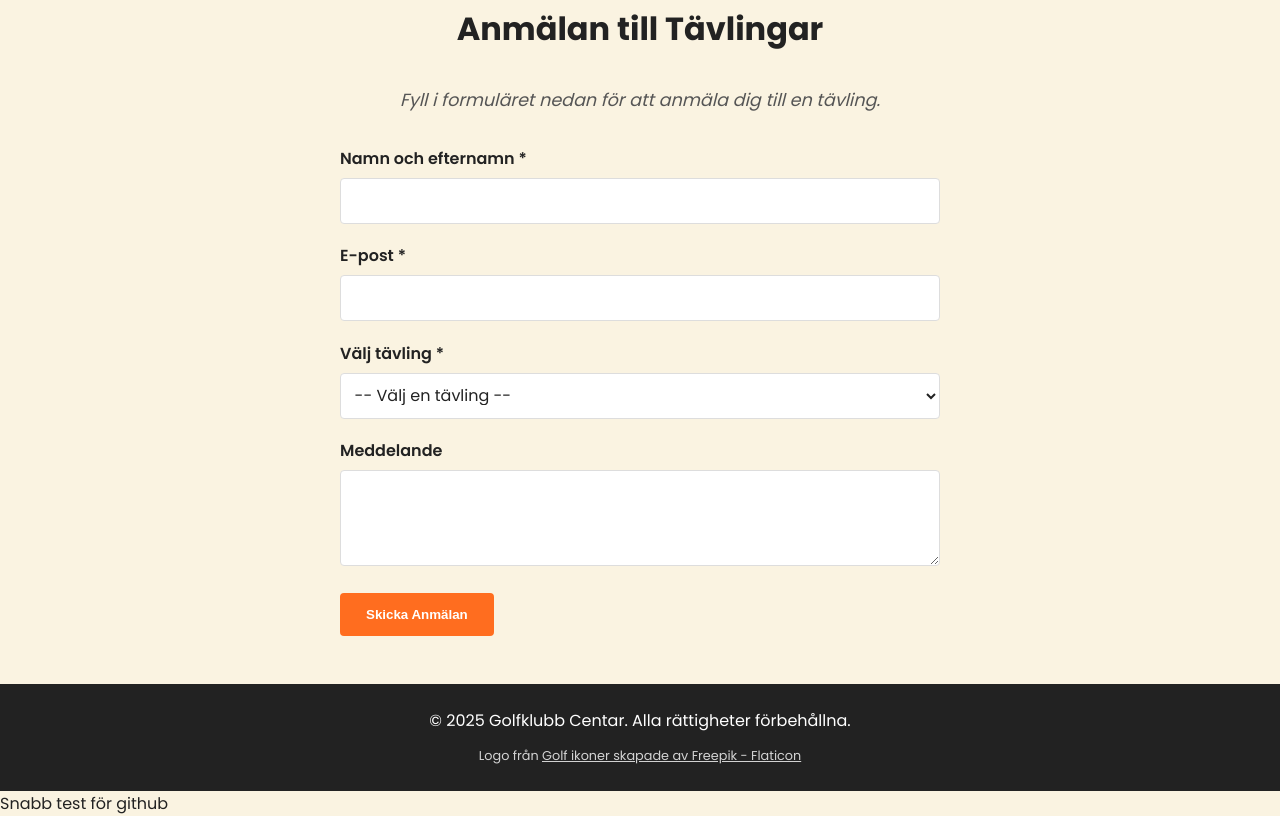
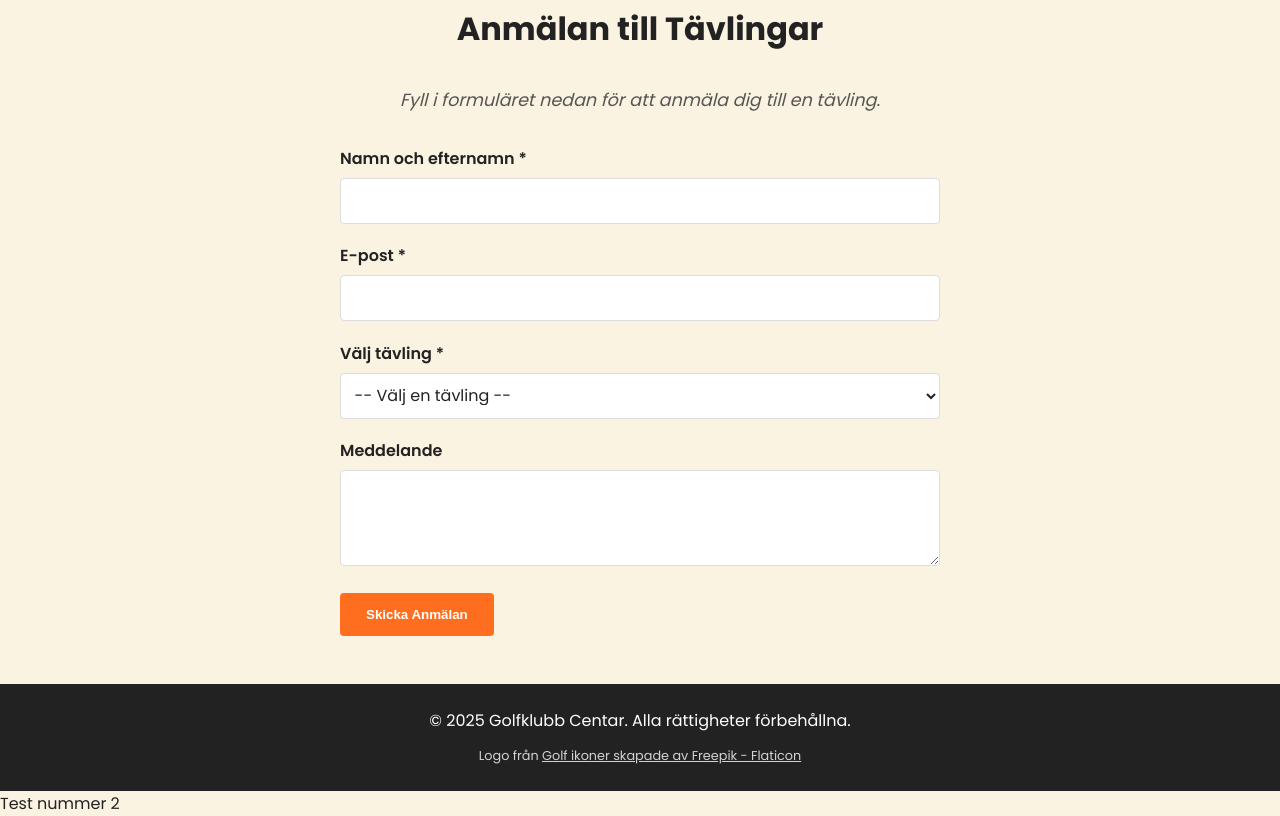
Before and after one commit to GeorgeE2002/TUC---Komplettering---group-projekt, a plain HTML site: page tavlingar.html in a window 1280 px wide. Shown: the part 1509-2325 px from the top of the page. Drawn offline with Linux system fonts and the light colour scheme.

Commit message:
test nummer 2

```diff
--- a/tavlingar.html
+++ b/tavlingar.html
@@ -146,6 +146,6 @@
 
     <a href="#top" class="back-to-top">Tillbaka till toppen</a>
 
-    <p>Snabb test för github</p>
+    <p>Test nummer 2</p>
 </body>
 </html>
```
